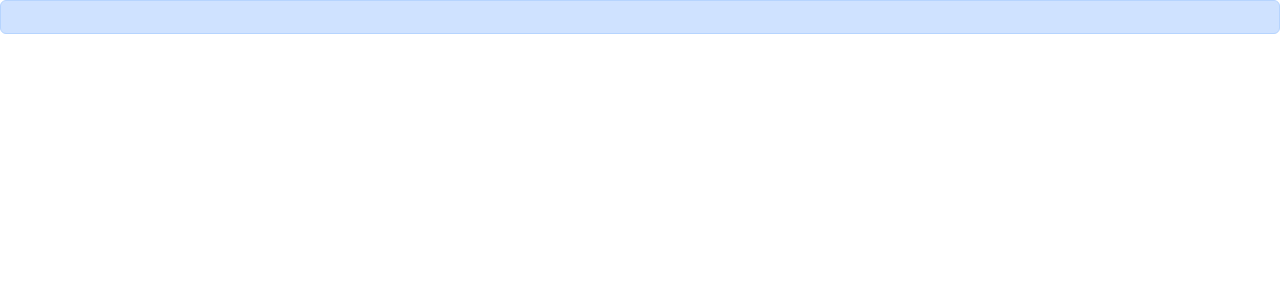
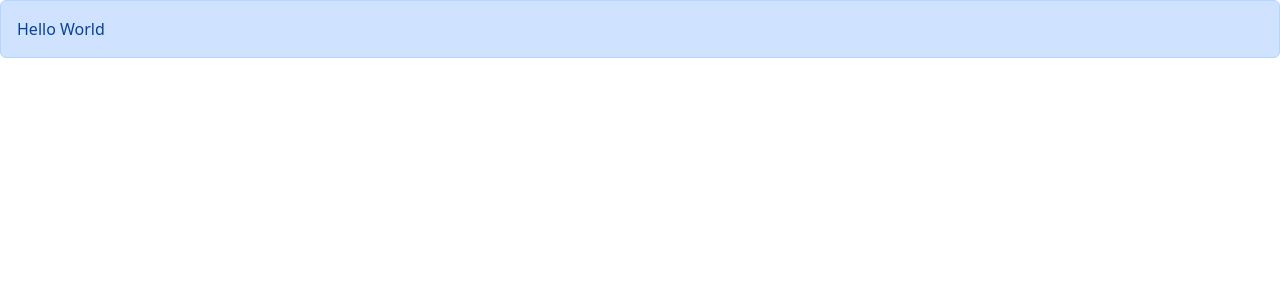
Before and after one commit to Otacon2024/Vite-React, a React (Vite) app: page / in a window 1280 px wide. Shown: the top 300 px of the page. Built offline with nearby package versions, Linux system fonts and the light colour scheme.

Commit message:
Add the prop text="Hello World" to <Alert /> into "src > App.tsx"

```diff
--- a/src/App.tsx
+++ b/src/App.tsx
@@ -11,7 +11,7 @@ function App() {
   return (
     <div>
       {/* <ListGroup items={items} heading="Cities" onSelectItem={handleSelectItem} /> */}
-      <Alert />
+      <Alert text="Hello World" />
     </div>
   );
 }
```
